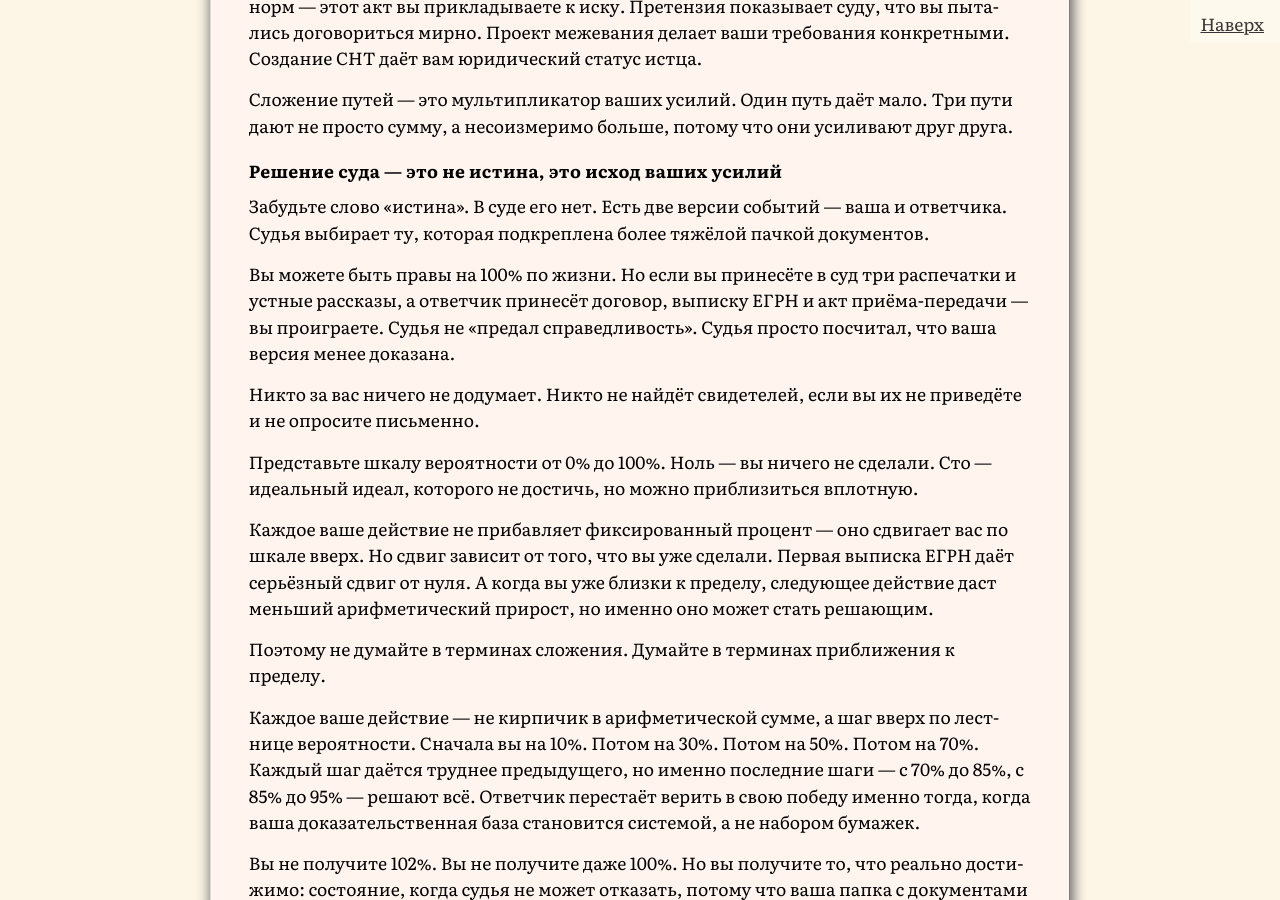
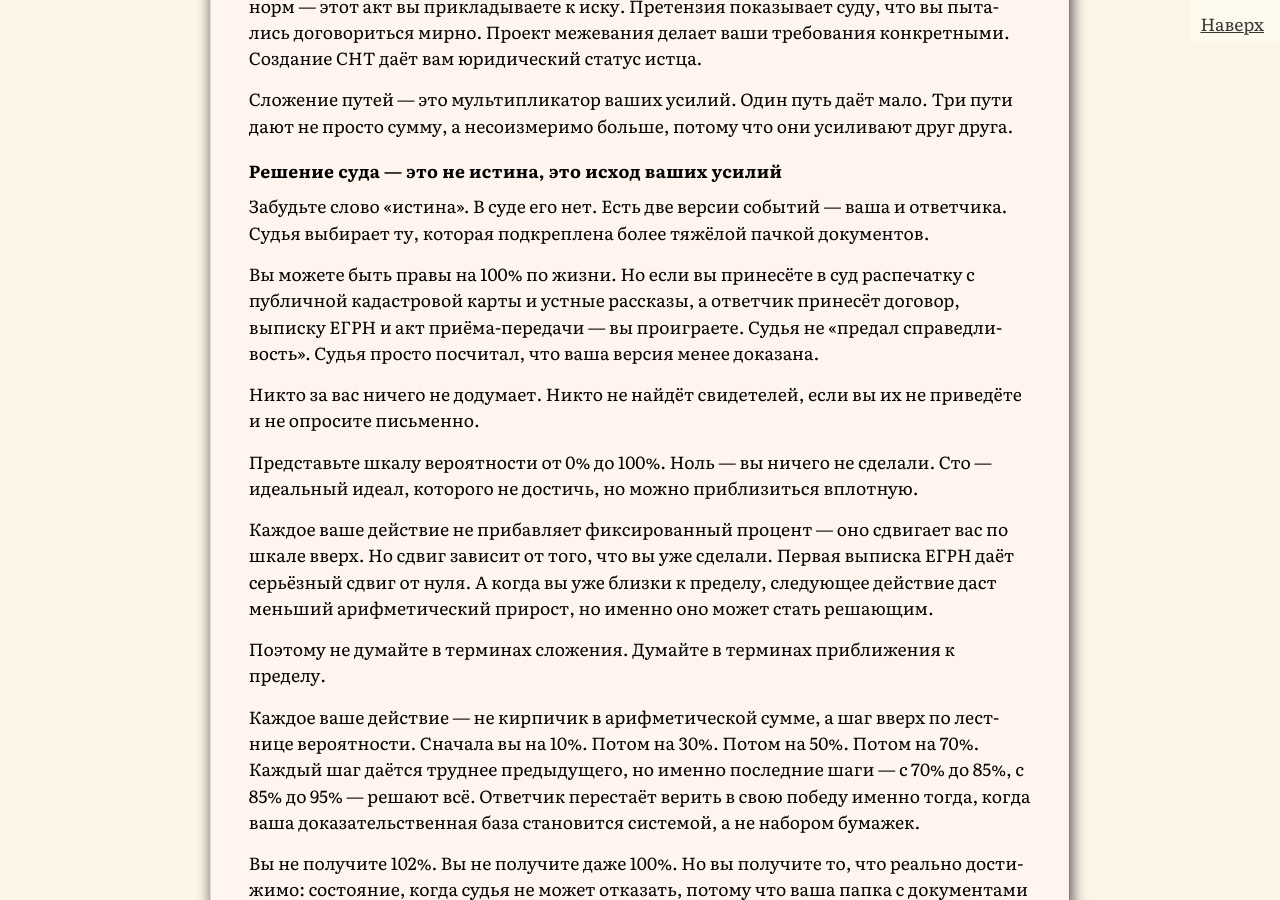
Before and after one commit to SergSi/land-use-art, a Jekyll site: the page built from _posts/2026-04-05-snt.md, in a window 1280 px wide and 900 px high, scrolled down 22335 px. Built offline with Jekyll 4.4.1, drawn with Linux system fonts in a browser that asks for light colours; some web fonts are replaced.

Commit message:
Update 2026-04-05-snt.md

```diff
--- a/_posts/2026-04-05-snt.md
+++ b/_posts/2026-04-05-snt.md
@@ -605,7 +605,7 @@ summary: "Если ваш коттеджный посёлок расположе
 
 Забудьте слово «истина». В суде его нет. Есть две версии событий — ваша и ответчика. Судья выбирает ту, которая подкреплена более тяжёлой пачкой документов.
 
-Вы можете быть правы на 100% по жизни. Но если вы принесёте в суд три распечатки и устные рассказы, а ответчик принесёт договор, выписку ЕГРН и акт приёма-передачи — вы проиграете. Судья не «предал справедливость». Судья просто посчитал, что ваша версия менее доказана.
+Вы можете быть правы на 100% по жизни. Но если вы принесёте в суд распечатку с публичной кадастровой карты и устные рассказы, а ответчик принесёт договор, выписку ЕГРН и акт приёма-передачи — вы проиграете. Судья не «предал справедливость». Судья просто посчитал, что ваша версия менее доказана.
 
 Никто за вас ничего не додумает. Никто не найдёт свидетелей, если вы их не приведёте и не опросите письменно.
 
```
